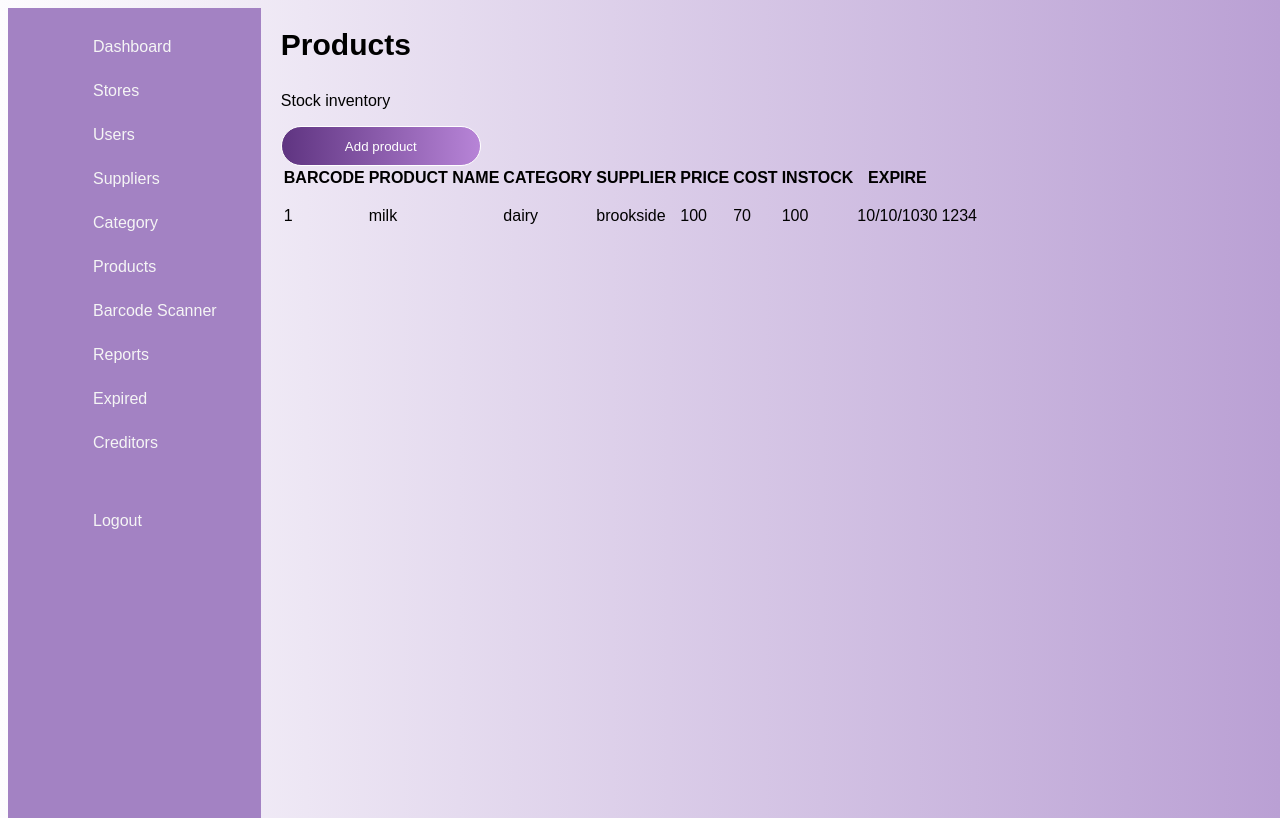
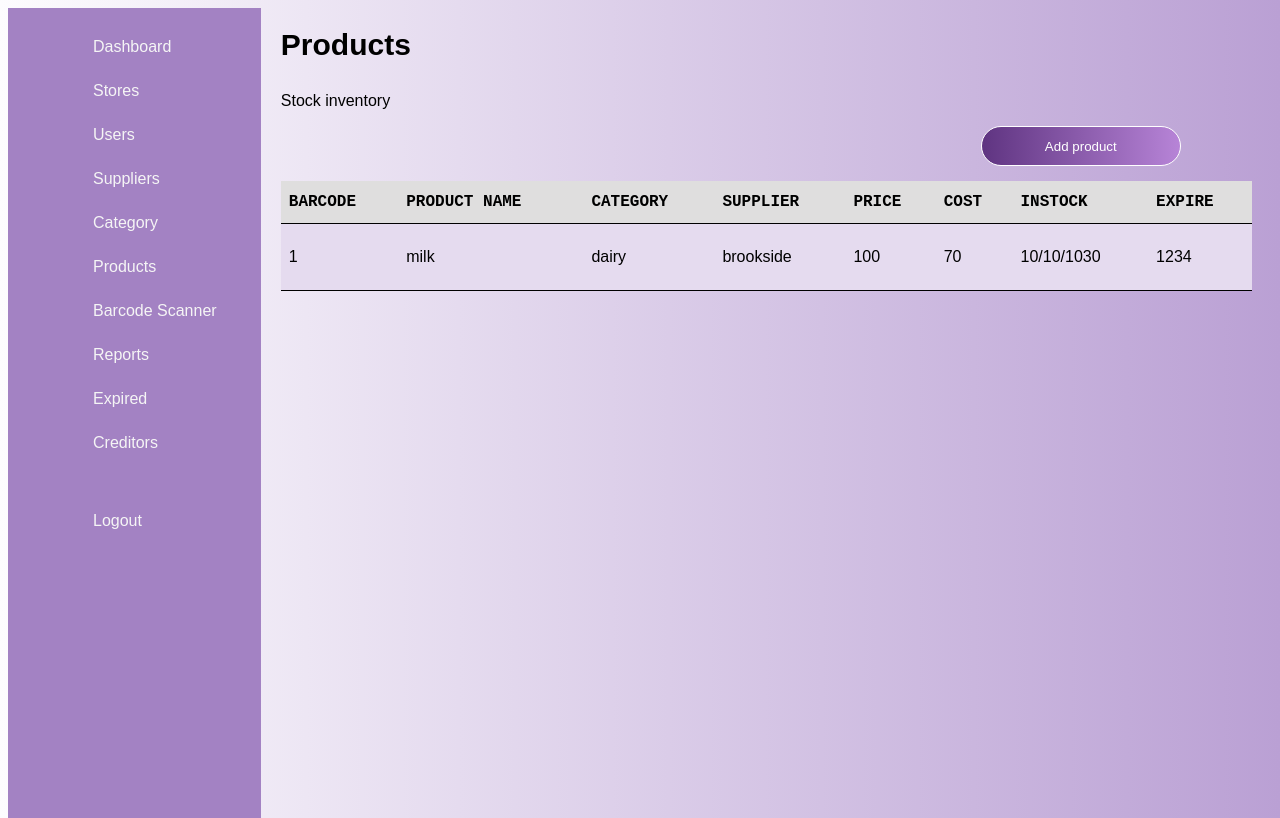
Before and after one commit to Salome83Gitau/supermarket-POS, a PHP site: page /product/products.php in a window 1280 px wide. Run offline with PHP 8.4, Linux system fonts and the light colour scheme; data that the repository does not hold is empty.

Commit message:
products module

```diff
--- a/css/styles.css
+++ b/css/styles.css
@@ -268,3 +268,37 @@ button:hover , input[type="file"]::file-selector-button:hover{
     flex-direction: column;
     gap: 3px;
 }
+ .add-button{
+    padding-left: 700px;
+    margin-bottom: 15px;
+}
+table {
+    font-family: Arial, Helvetica, sans-serif;
+    width: 100%;
+    border-collapse: collapse;
+    border-bottom: 1px solid black;
+
+
+}
+
+td,  th {
+    border-bottom: 1px solid black;
+    padding: 8px;
+
+}
+
+tr:nth-child(even){background-color: var(--setup-color);}
+tr:nth-child(odd){background-color: var(--container-color);}
+
+tr:hover {background-color:var(--container-color);}
+
+th {
+    padding-top: 12px;
+    padding-bottom: 12px;
+    text-align: left;
+    background-color: rgb(223, 222, 222);
+    color:var(--text-color);
+    border-collapse: collapse;
+    /* border: 1px solid black; */
+    font-family: 'Courier New', Courier, monospace;
+}
--- a/product/products.php
+++ b/product/products.php
@@ -71,7 +71,7 @@ $conn->close();
         <div class="dashboard">
             <div ><h3 class="dashboard-header">Products</h3></div>
             <div><p>Stock inventory</p></div>
-            <div><button >Add product</button></div>
+            <div class="add-button"><button  >Add product</button></div>
             <div class="table">
                 <table>
                     <tr>
@@ -103,7 +103,6 @@ $conn->close();
             <td><p>brookside</p></td>
             <td><p>100</p></td>
             <td><p>70</p></td>
-            <td><p>100</p></td>
             <td><p>10/10/1030</p></td>
             <td><p>1234</p></td>
             </tr>
```
